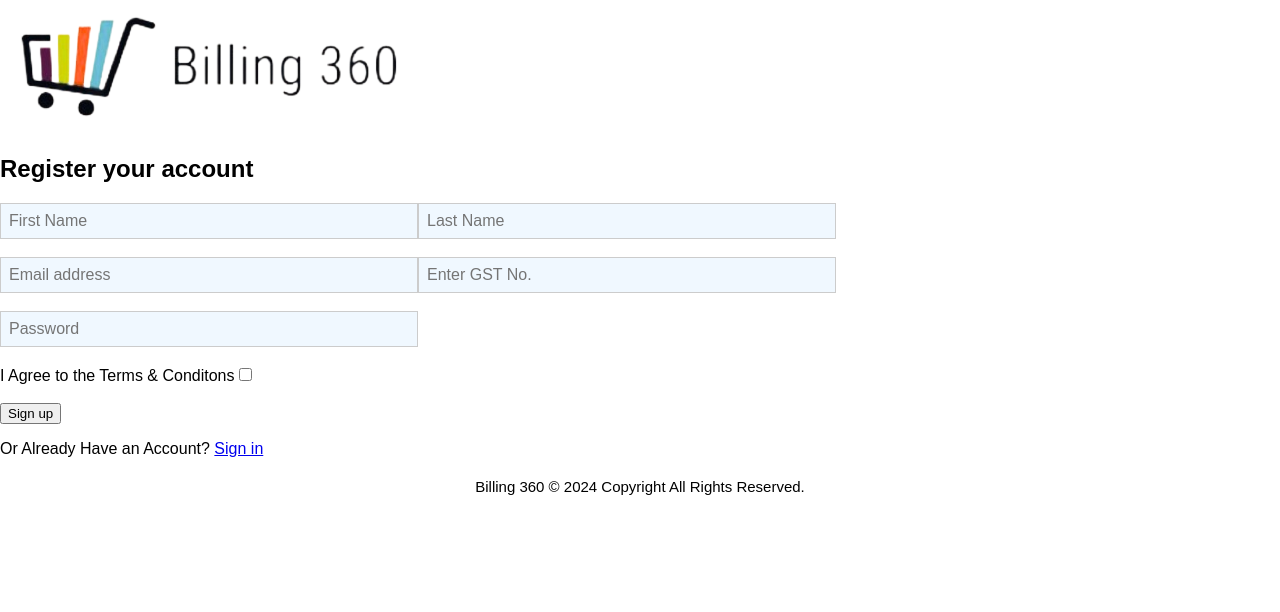
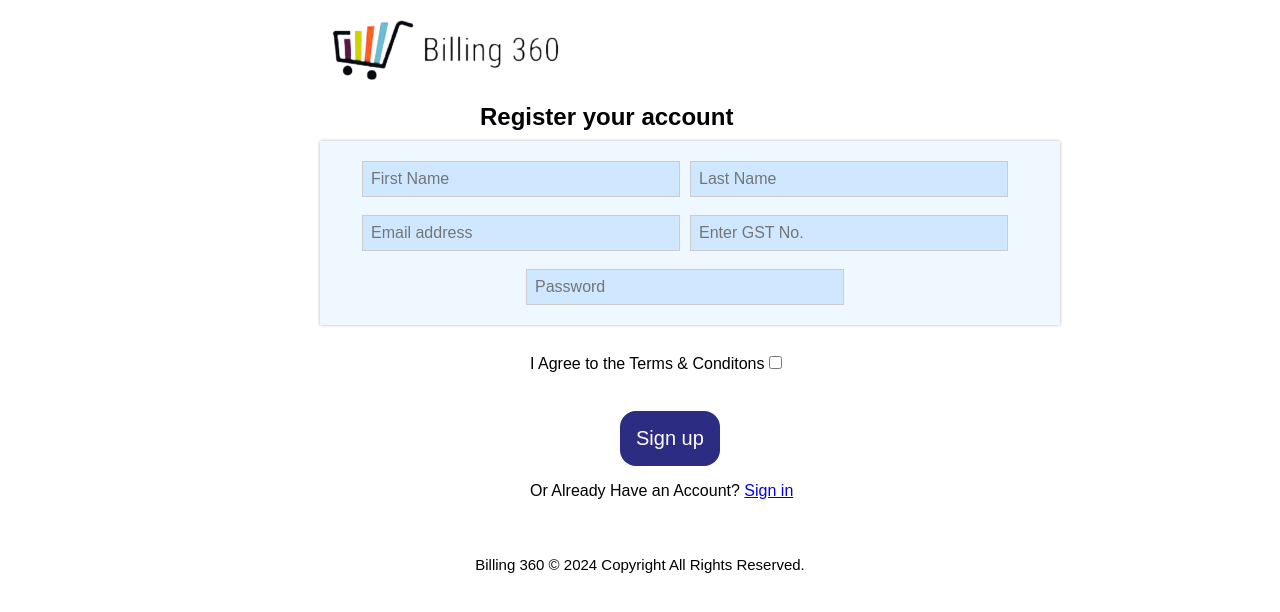
Before and after one commit to entrymaster/kpkb-cms, a React (Create React App) app in the folder frontend/: page /register in a window 1280 px wide. Shown: the top 612 px of the page. Built offline with nearby package versions, Linux system fonts and the light colour scheme.

Commit message:
fixed css

```diff
--- a/frontend/src/Register.css
+++ b/frontend/src/Register.css
@@ -50,7 +50,7 @@ html,body{
     background-color: rgb(44, 44, 131);
     /* Adjust the margin to position the button slightly to the left */
 
-    margin-left  140px; /* Adjust this value to move the button to the left */
+    margin-left : 140px; /* Adjust this value to move the button to the left */
     /* Optional: Adjust the margin-top to position the button vertically */
     margin-top: 0px; /* You can adjust this value as needed */
 }
--- a/frontend/src/Register.js
+++ b/frontend/src/Register.js
@@ -1,6 +1,6 @@
 import { useState } from "react";
 import { Link, useNavigate } from "react-router-dom";
-//import "./Register.css";
+import "./Register.css";
 
 function Register() {
   const [form, setForm] = useState({
@@ -45,7 +45,7 @@ function Register() {
               class = "fit-picture"
             src="logo1.png" alt = "Billing360 Logo"
             />
-            <h2 className="mt-6 text-center text-3xl font-bold tracking-tight text-gray-900">
+            <h2 className="mt-6 text-center text-3xl font-bold tracking-tight text-gray-900" class="center">
               Register your account
             </h2>
           </div>
```
